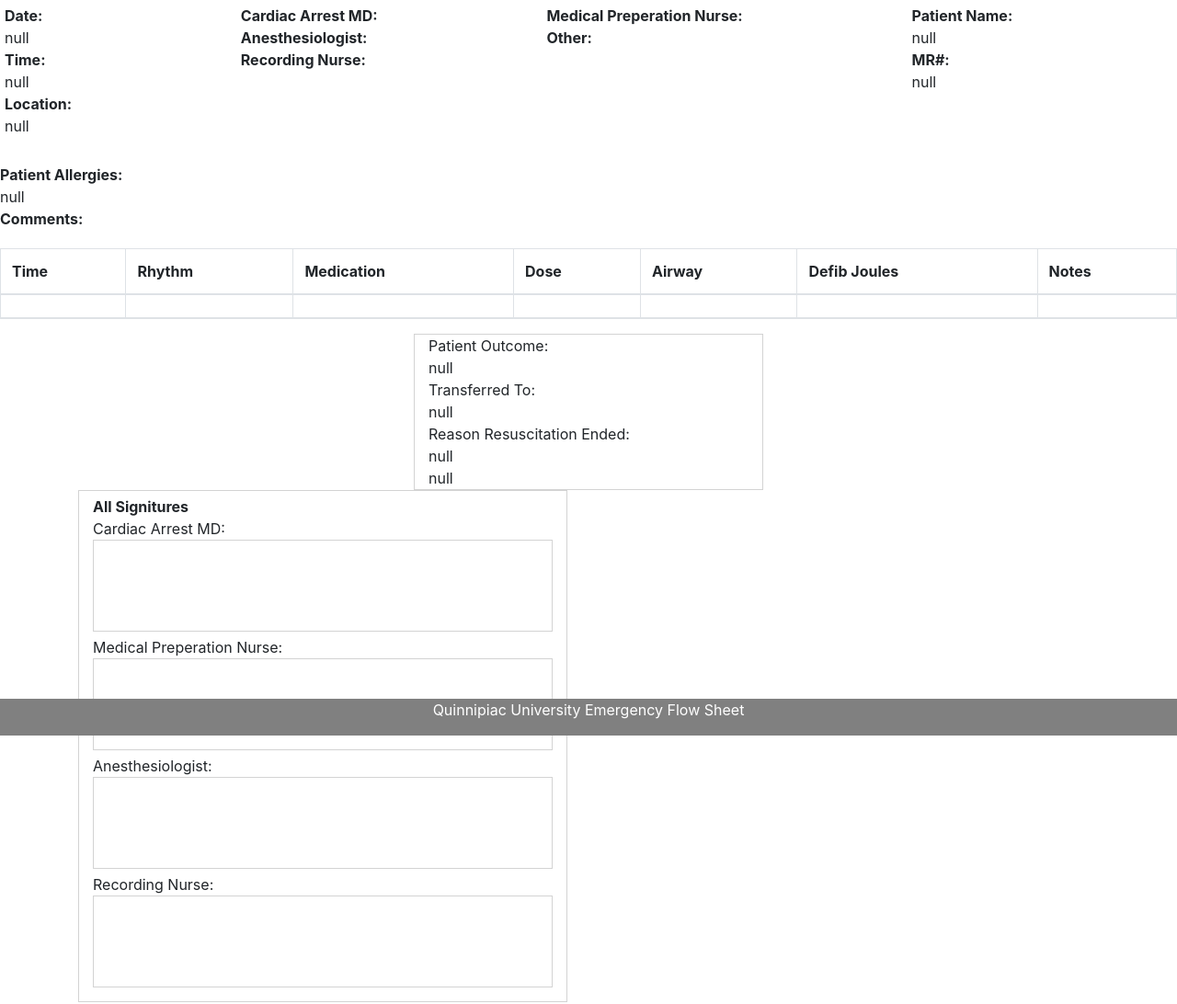
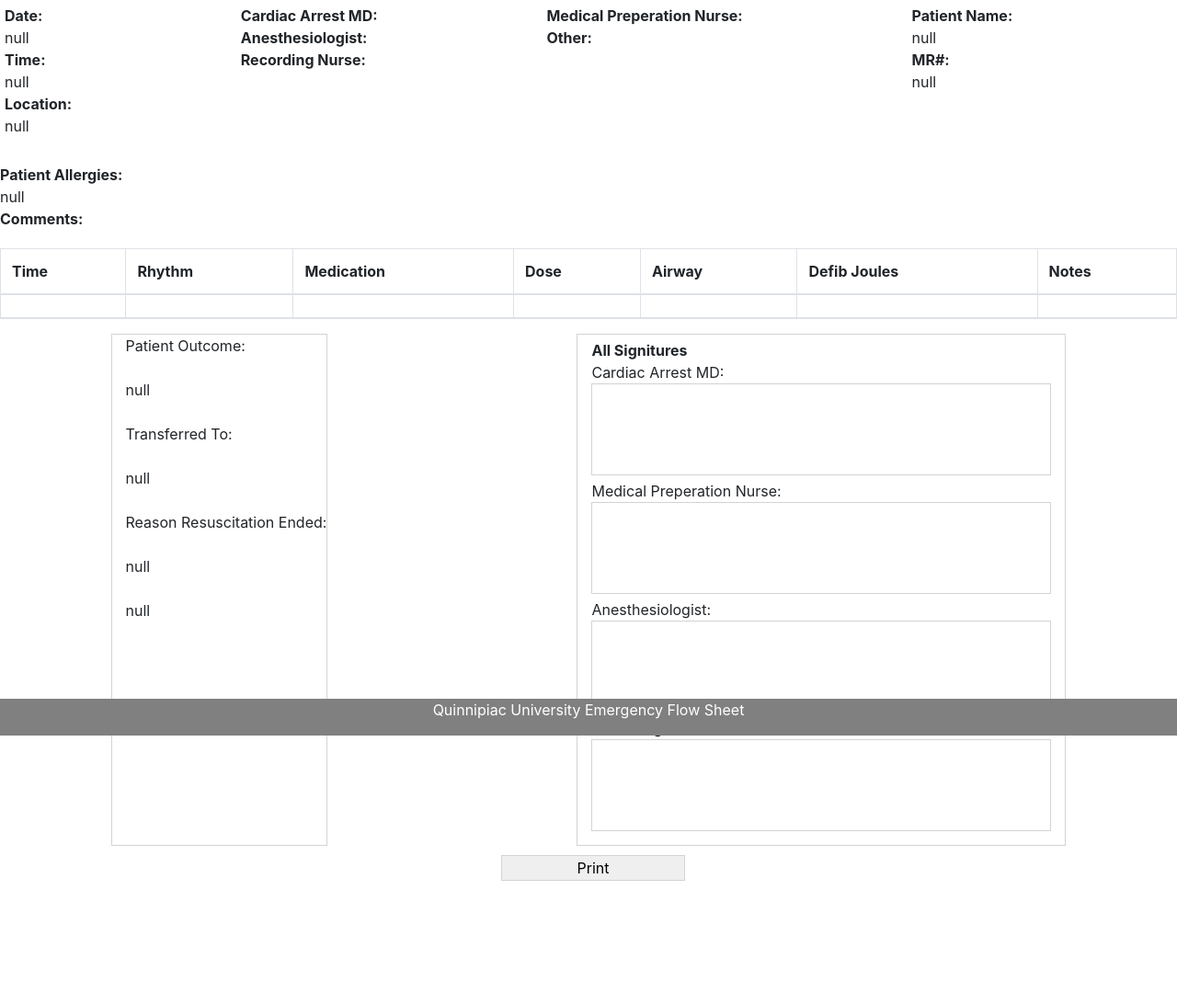
Before and after one commit to mchieco/EmergencyFlowSheet, a website: page app/resources/html/printPage.html in a window 1280 px wide. Shown: the top 1092 px of the page at 92% size. After the commit the page ends 1003 px from the top, so only its background shows below. Drawn offline with nearby package versions, Linux system fonts and the light colour scheme; files whose address does not match are found by name.

Commit message:
print page edit

```diff
--- a/app/resources/html/printPage.html
+++ b/app/resources/html/printPage.html
@@ -6,20 +6,16 @@
 
 <head>
   <meta charset="utf-8">
-    <link rel="stylesheet" href="https://maxcdn.bootstrapcdn.com/bootstrap/4.0.0/css/bootstrap.min.css" integrity="sha384-Gn5384xqQ1aoWXA+058RXPxPg6fy4IWvTNh0E263XmFcJlSAwiGgFAW/dAiS6JXm"
-        crossorigin="anonymous">
+  <link rel="stylesheet" href="https://maxcdn.bootstrapcdn.com/bootstrap/4.0.0/css/bootstrap.min.css" integrity="sha384-Gn5384xqQ1aoWXA+058RXPxPg6fy4IWvTNh0E263XmFcJlSAwiGgFAW/dAiS6JXm" crossorigin="anonymous">
 
   <title>Emergency Flow Sheet QU</title>
   <meta name="description" content="printPage">
   <meta name="author" content="Mattc">
 
   <link rel="stylesheet" href="../static//css/printPage.css" />
-    <script src="https://code.jquery.com/jquery-3.2.1.slim.min.js" integrity="sha384-KJ3o2DKtIkvYIK3UENzmM7KCkRr/rE9/Qpg6aAZGJwFDMVNA/GpGFF93hXpG5KkN"
-        crossorigin="anonymous"></script>
-    <script src="https://cdnjs.cloudflare.com/ajax/libs/popper.js/1.12.9/umd/popper.min.js" integrity="sha384-ApNbgh9B+Y1QKtv3Rn7W3mgPxhU9K/ScQsAP7hUibX39j7fakFPskvXusvfa0b4Q"
-        crossorigin="anonymous"></script>
-    <script src="https://maxcdn.bootstrapcdn.com/bootstrap/4.0.0/js/bootstrap.min.js" integrity="sha384-JZR6Spejh4U02d8jOt6vLEHfe/JQGiRRSQQxSfFWpi1MquVdAyjUar5+76PVCmYl"
-        crossorigin="anonymous"></script>
+  <script src="https://code.jquery.com/jquery-3.2.1.slim.min.js" integrity="sha384-KJ3o2DKtIkvYIK3UENzmM7KCkRr/rE9/Qpg6aAZGJwFDMVNA/GpGFF93hXpG5KkN" crossorigin="anonymous"></script>
+  <script src="https://cdnjs.cloudflare.com/ajax/libs/popper.js/1.12.9/umd/popper.min.js" integrity="sha384-ApNbgh9B+Y1QKtv3Rn7W3mgPxhU9K/ScQsAP7hUibX39j7fakFPskvXusvfa0b4Q" crossorigin="anonymous"></script>
+  <script src="https://maxcdn.bootstrapcdn.com/bootstrap/4.0.0/js/bootstrap.min.js" integrity="sha384-JZR6Spejh4U02d8jOt6vLEHfe/JQGiRRSQQxSfFWpi1MquVdAyjUar5+76PVCmYl" crossorigin="anonymous"></script>
 
   <script src="../static/js/printPage.js" type="text/javascript"></script>
 
@@ -161,29 +157,39 @@
   <table>
   </table>
   <form>
-        <div class="container">
-            <div class="row justify-content-between">
-                <div class="checkbox-style col-4">
-                    Patient Outcome:<br>
+
+    <div class="row row-justify-content-center">
+
+      <div class="checkbox-style">
+        <div class="">
+          Patient Outcome:
+          <br>
+          <br>
           <script>
             document.write(sessionStorage.getItem("patient_outcome"));
           </script>
           <br>
+          <br>
           Transferred To:
+          <br>
           <br>
           <script>
             document.write(sessionStorage.getItem("transferred_to"));
           </script>
           <br>
+          <br>
           Reason Resuscitation Ended:
+          <br>
           <br>
           <script>
             document.write(sessionStorage.getItem("resuscitation_ended"));
           </script>
           <br>
+          <br>
           <script>
             document.write(sessionStorage.getItem("family_notified"));
           </script>
+          <br>
           <br>
           <script>
             var time = getParams().time.replace("%3A", ":")
@@ -191,6 +197,7 @@
           </script>
         </div>
       </div>
+
       <div class="checkbox-style">
         <div class="sigboxes">
           <strong>All Signitures</strong><br>
@@ -210,12 +217,12 @@
           <div style="width:500px;height:100px;border:1px solid #D3D3D3;"> </div>
         </div>
       </div>
+
     </div>
-        </div>
+
   </form>
   <div class="print_btn">
-        <input style="width: 200px; border: 1px solid #D3D3D3;" id="printPageButton" type="button" onclick="window.print();"
-            value="Print" />
+    <input style="width: 200px; border: 1px solid #D3D3D3;" id="printPageButton" type="button" onclick="window.print();" value="Print" />
   </div>
   <div class="footer">
     <p>Quinnipiac University Emergency Flow Sheet</p>
```
Also changed, not shown: app/resources/static/css/printPage.css (+7 -4 lines). Lines whose indentation alone changed are shown as unchanged.
